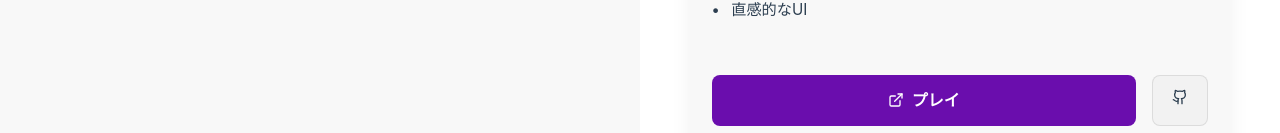
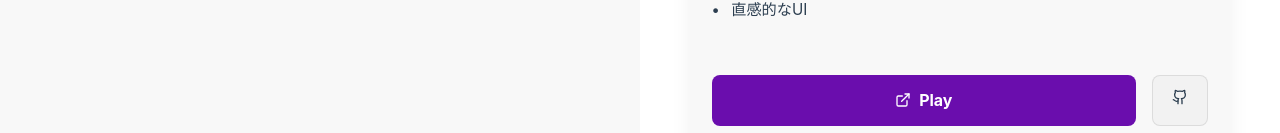
Before and after one commit to chrom9103/Portfolio-site, a Vue app: page /works in a window 1280 px wide. Shown: the part 819-952 px from the top of the page. Built offline with nearby package versions, Linux system fonts and the light colour scheme; the HTML template or start-up script is replaced by a standard one.

Commit message:
fix page.vue リンクの文字を変更

```diff
--- a/src/components/works/Page.vue
+++ b/src/components/works/Page.vue
@@ -68,7 +68,7 @@ const works = [
               <div class="card-actions">
                 <a :href="work.playLink" target="_blank" rel="noopener noreferrer" class="play-button">
                   <svg xmlns="http://www.w3.org/2000/svg" width="16" height="16" viewBox="0 0 24 24" fill="none" stroke="currentColor" stroke-width="2" stroke-linecap="round" stroke-linejoin="round" class="lucide lucide-external-link mr-2"><path d="M15 3h6v6"></path><path d="M10 14 21 3"></path><path d="M18 13v6a2 2 0 0 1-2 2H5a2 2 0 0 1-2-2V8a2 2 0 0 1 2-2h6"></path></svg>
-                  プレイ
+                  Play
                 </a>
                 <a :href="work.gitLink" target="_blank" rel="noopener noreferrer" class="git-button">
                   <svg xmlns="http://www.w3.org/2000/svg" width="16" height="16" viewBox="0 0 24 24" fill="none" stroke="currentColor" stroke-width="2" stroke-linecap="round" stroke-linejoin="round" class="lucide lucide-github "><path d="M15 22v-4a4.8 4.8 0 0 0-1-3.5c3 0 6-2 6-5.5.08-1.25-.27-2.48-1-3.5.28-1.15.28-2.35 0-3.5 0 0-1 0-3 1.5-2.64-.5-5.36-.5-8 0C6 2 5 2 5 2c-.3 1.15-.3 2.35 0 3.5A5.403 5.403 0 0 0 4 9c0 3.5 3 5.5 6 5.5-.39.49-.68 1.05-.85 1.65-.17.6-.22 1.23-.15 1.85v4"></path><path d="M9 18c-4.51 2-5-2-7-2"></path></svg>
```
